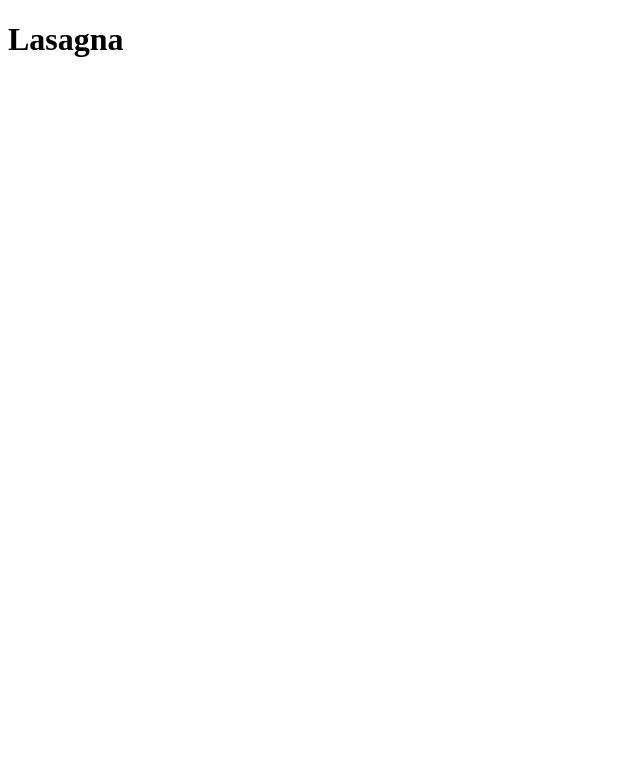
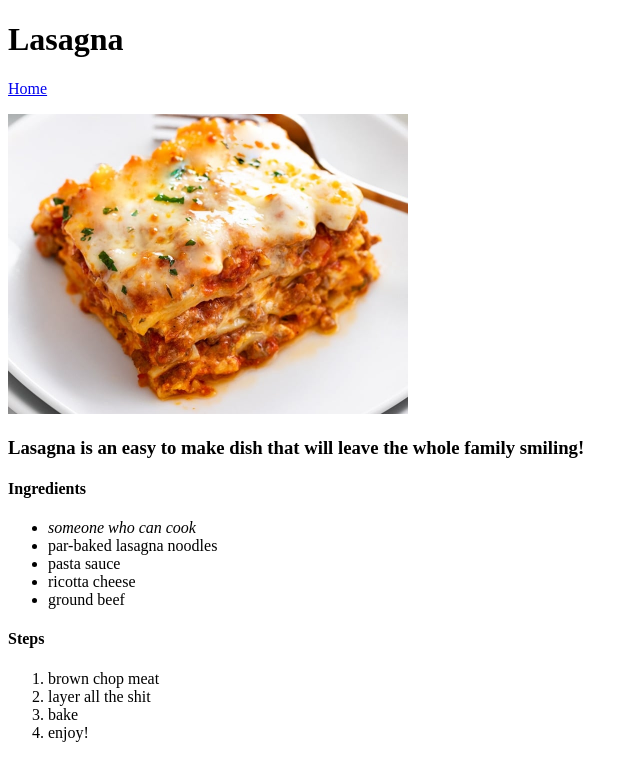
Before and after one commit to rruggish/odin-recipes, a plain HTML site: page recipes/lasagna.html in a window 1280 px wide. Shown: the whole page, without its empty margins (0-640 px from the left). Drawn offline with Linux system fonts and the light colour scheme.

Commit message:
updated lasagna.html

```diff
--- a/recipes/lasagna.html
+++ b/recipes/lasagna.html
@@ -7,5 +7,30 @@
 </head>
 <body>
     <h1>Lasagna</h1>
+
+    <p><a href="../index.html">Home</a></p>
+
+    <img src="./images/lasagna.jpg" height="300" width="400">
+
+    <p><h3>Lasagna is an easy to make dish that will leave the whole family smiling!</h3></p>
+
+    <p><h4>Ingredients</h4></p>
+
+    <ul>
+        <li><em>someone who can cook</em></li>
+        <li>par-baked lasagna noodles</li>
+        <li>pasta sauce</li>
+        <li>ricotta cheese</li>
+        <li>ground beef</li>
+    </ul>
+
+    <p><h4>Steps</h4></p>
+
+    <ol>
+        <li>brown chop meat</li>
+        <li>layer all the shit</li>
+        <li>bake</li>
+        <li>enjoy!</li>
+    </ol>
 </body>
 </html>
```
Also changed, not shown: recipes/images/lasagna.jpg (added).
